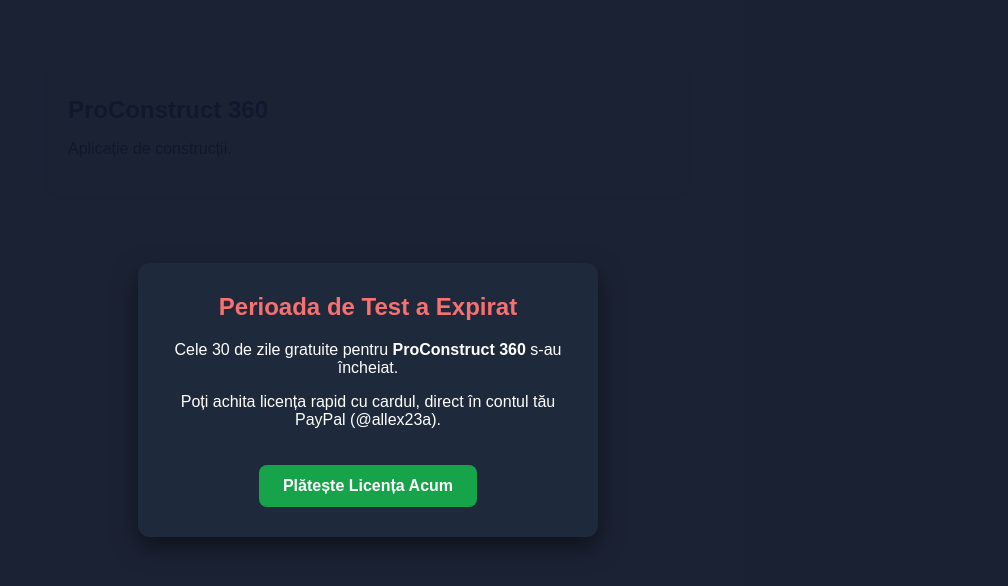
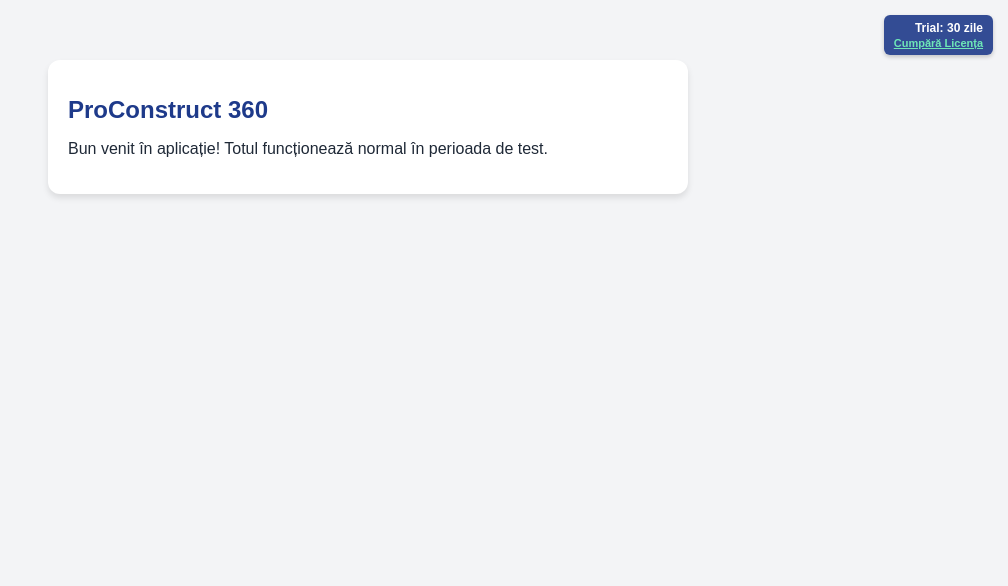
Before and after one commit to xlpakito69-sys/Proconstruc-app, a website: page www/index.html in a window 1280 px wide. Shown: the whole page, without its empty margins (272-1280 px from the left). Drawn offline with Linux system fonts and the light colour scheme.

Commit message:
Fix trial counter to be discrete and allow normal app usage

```diff
--- a/www/index.html
+++ b/www/index.html
@@ -24,8 +24,31 @@
             color: #1e3a8a;
             font-size: 24px;
         }
+        /* Contor mic și discret în dreapta sus, nu deranjează cu nimic */
+        #trial-badge {
+            position: fixed;
+            top: 15px;
+            right: 15px;
+            background: rgba(30, 58, 138, 0.9);
+            color: #fff;
+            padding: 6px 10px;
+            border-radius: 6px;
+            font-size: 12px;
+            font-weight: bold;
+            z-index: 9999;
+            box-shadow: 0 2px 4px rgba(0,0,0,0.2);
+            text-align: right;
+        }
+        #trial-badge a {
+            color: #6ee7b7;
+            text-decoration: underline;
+            font-size: 11px;
+            display: block;
+            margin-top: 2px;
+        }
+        /* Ecranul de blocare apare DOAR dacă trec efectiv 30 de zile și nu s-a plătit */
         #paywall-overlay {
-            display: flex;
+            display: none;
             position: fixed;
             top: 0;
             left: 0;
@@ -50,12 +73,12 @@
         }
         .pay-btn {
             display: inline-block;
-            margin-top: 20px;
+            margin-top: 15px;
             background: #16a34a;
             color: #fff;
-            padding: 12px 24px;
-            font-size: 16px;
-            border-radius: 8px;
+            padding: 10px 20px;
+            font-size: 15px;
+            border-radius: 6px;
             text-decoration: none;
             font-weight: bold;
         }
@@ -63,19 +86,49 @@
 </head>
 <body>
 
+    <!-- Contor mic în dreapta sus cu opțiune de plată oricând -->
+    <div id="trial-badge">
+        <span>Trial: <span id="days-left">30</span> zile</span>
+        <a href="https://paypal.me/allex23a" target="_blank">Cumpără Licența</a>
+    </div>
+
+    <!-- Ecran blocare doar la expirare -->
     <div id="paywall-overlay">
         <div class="paywall-card">
             <h2 style="color: #f87171; margin-top: 0;">Perioada de Test a Expirat</h2>
-            <p>Cele 30 de zile gratuite pentru <strong>ProConstruct 360</strong> s-au încheiat.</p>
-            <p>Poți achita licența rapid cu cardul, direct în contul tău PayPal (@allex23a).</p>
-            <a href="https://paypal.me/allex23a" target="_blank" class="pay-btn">Plătește Licența Acum</a>
+            <p>Cele 30 de zile gratuite s-au încheiat.</p>
+            <p>Introdu cardul tău pentru a achita licența și a continua.</p>
+            <a href="https://paypal.me/allex23a" target="_blank" class="pay-btn">Plătește cu Cardul</a>
         </div>
     </div>
 
     <div class="container">
         <h1>ProConstruct 360</h1>
-        <p>Aplicație de construcții.</p>
+        <p>Bun venit în aplicație! Totul funcționează normal în perioada de test.</p>
     </div>
 
+    <script>
+        const TRIAL_DAYS = 30;
+        let startDate = localStorage.getItem('proconstruct_trial_start');
+
+        if (!startDate) {
+            startDate = new Date().getTime();
+            localStorage.setItem('proconstruct_trial_start', startDate);
+        }
+
+        const now = new Date().getTime();
+        const elapsedDays = Math.floor((now - parseInt(startDate)) / (1000 * 60 * 60 * 24));
+        let daysLeft = TRIAL_DAYS - elapsedDays;
+
+        if (daysLeft < 0) daysLeft = 0;
+
+        document.getElementById('days-left').innerText = daysLeft;
+
+        // Doar dacă s-au scurs 30 de zile se blochează ecranul, altfel aplicația merge liber
+        if (daysLeft === 0) {
+            document.getElementById('trial-badge').style.display = 'none';
+            document.getElementById('paywall-overlay').style.display = 'flex';
+        }
+    </script>
 </body>
 </html>
```
